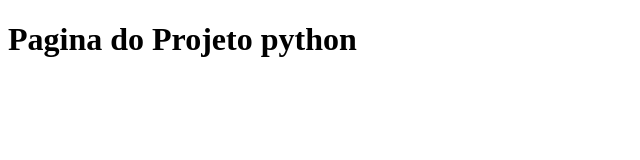
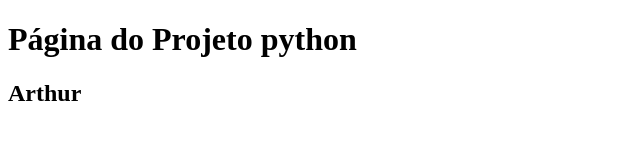
Before and after one commit to Arthur-342/atividades, a plain HTML site: page index.html in a window 1280 px wide. Shown: the whole page, without its empty margins (0-640 px from the left). Drawn offline with Linux system fonts and the light colour scheme.

Commit message:
Adicionado nome do usuário

```diff
--- a/index.html
+++ b/index.html
@@ -6,7 +6,7 @@
     <title>Projeto Python</title>
 </head>
 <body>
-    <h1>Pagina do Projeto python<h1>
-
+    <h1>Página do Projeto python<h1>
+    <h2>Arthur</h2>
 </body>
 </html>
```
